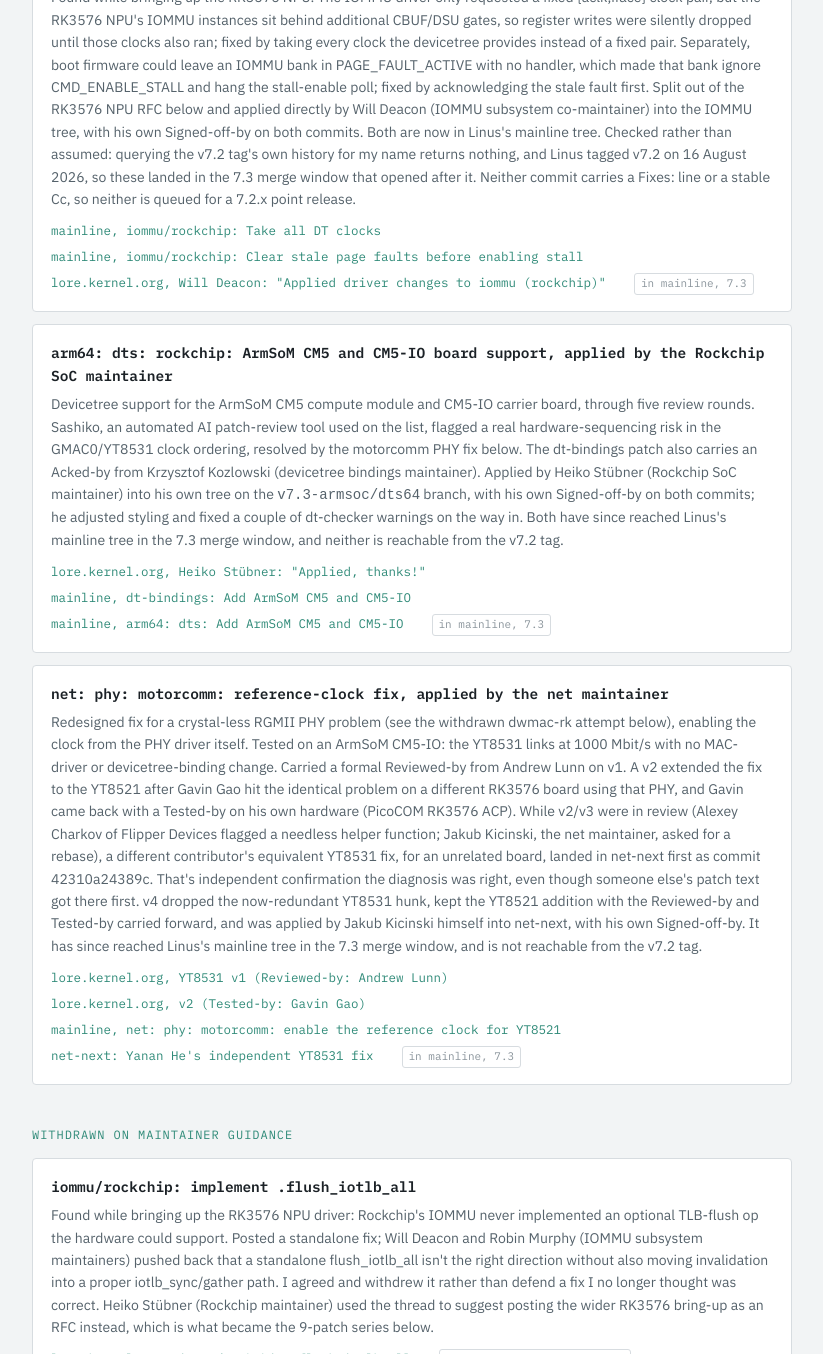
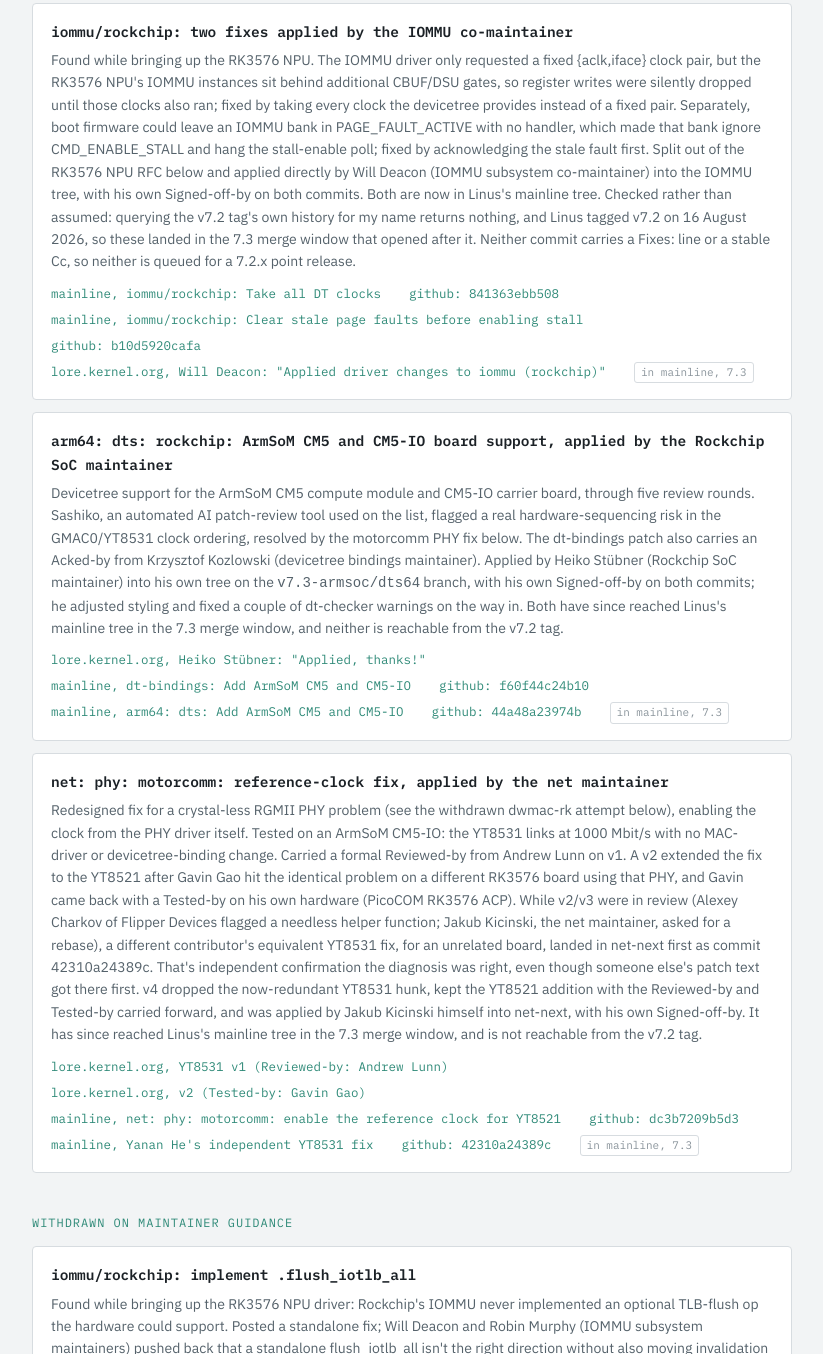
Before and after one commit to gahingwoo/gahingwoo.com, a plain HTML site: page evidence/index.html in a window 1280 px wide. Shown: the part 1068-2422 px from the top of the page, without its empty margins (228-1051 px from the left). Drawn offline with Linux system fonts and the light colour scheme.

Commit message:
Add GitHub links to kernel commits
Add GitHub mirror links alongside the existing git.kernel.org commit links for kernel entries, and update the surrounding copy to explain why both sources are listed. Also rename the section label to reflect that these commits are merged into mainline Linux.

```diff
--- a/evidence/index.html
+++ b/evidence/index.html
@@ -204,7 +204,7 @@
   <h1>Evidence Appendix</h1>
   <p class="lede">A plain list of the claims I make about my own work, each with a link to the original public record: a merged commit, a review thread, or a published DOI. Nothing here is summarised from memory; every line links to a source you can check yourself.</p>
   <p class="lede">Full profile, all repositories: <a href="https://github.com/gahingwoo" target="_blank" rel="noopener" style="color:var(--accent)">github.com/gahingwoo</a></p>
-  <p class="lede" style="font-family:'IBM Plex Mono',ui-monospace,monospace;font-size:13px;color:var(--ink-faint)">Last updated 23 August 2026. Where an earlier claim of mine turned out to be wrong, the entry says so rather than being quietly deleted.</p>
+  <p class="lede" style="font-family:'IBM Plex Mono',ui-monospace,monospace;font-size:13px;color:var(--ink-faint)">Last updated 23 August 2026. Where an earlier claim of mine turned out to be wrong, the entry says so rather than being quietly deleted. Kernel commits are linked twice, once to git.kernel.org and once to the GitHub mirror of the same tree, because git.kernel.org's bot check can take a while on an older machine.</p>
 
   <div class="name-note">
     <strong>A note on names.</strong> The Linux kernel mailing list requires patches to be signed off with a real legal name, so kernel and IOMMU work below is under <strong>Jiaxing Hu</strong>. Everywhere else (GitHub, this site), I go by my handle, <strong><a href="https://github.com/gahingwoo" target="_blank" rel="noopener" style="color:inherit">gahingwoo</a></strong> (Ga Hing Woo). "Jiaxing Hu" alone is a common name that returns many unrelated people in search results, so if you're trying to verify any of this independently, searching gahingwoo or following the direct links below is more reliable than searching my legal name on its own.
@@ -231,14 +231,16 @@
     </div>
   </div>
 
-  <div class="group-label">Applied by maintainer</div>
+  <div class="group-label">Merged into mainline Linux</div>
 
   <div class="entry">
     <p class="entry-title">iommu/rockchip: two fixes applied by the IOMMU co-maintainer</p>
     <p class="entry-desc">Found while bringing up the RK3576 NPU. The IOMMU driver only requested a fixed {aclk,iface} clock pair, but the RK3576 NPU's IOMMU instances sit behind additional CBUF/DSU gates, so register writes were silently dropped until those clocks also ran; fixed by taking every clock the devicetree provides instead of a fixed pair. Separately, boot firmware could leave an IOMMU bank in PAGE_FAULT_ACTIVE with no handler, which made that bank ignore CMD_ENABLE_STALL and hang the stall-enable poll; fixed by acknowledging the stale fault first. Split out of the RK3576 NPU RFC below and applied directly by Will Deacon (IOMMU subsystem co-maintainer) into the IOMMU tree, with his own Signed-off-by on both commits. Both are now in Linus's mainline tree. Checked rather than assumed: querying the v7.2 tag's own history for my name returns nothing, and Linus tagged v7.2 on 16 August 2026, so these landed in the 7.3 merge window that opened after it. Neither commit carries a Fixes: line or a stable Cc, so neither is queued for a 7.2.x point release.</p>
     <div class="entry-meta">
       <a href="https://git.kernel.org/pub/scm/linux/kernel/git/torvalds/linux.git/commit/?id=841363ebb5082a06c69ac34719e26659fe63dbd6" target="_blank" rel="noopener">mainline, iommu/rockchip: Take all DT clocks</a>
+      <a href="https://github.com/torvalds/linux/commit/841363ebb5082a06c69ac34719e26659fe63dbd6" target="_blank" rel="noopener">github: 841363ebb508</a>
       <a href="https://git.kernel.org/pub/scm/linux/kernel/git/torvalds/linux.git/commit/?id=b10d5920cafa292ee3cab9c20f813da4fe4f00b8" target="_blank" rel="noopener">mainline, iommu/rockchip: Clear stale page faults before enabling stall</a>
+      <a href="https://github.com/torvalds/linux/commit/b10d5920cafa292ee3cab9c20f813da4fe4f00b8" target="_blank" rel="noopener">github: b10d5920cafa</a>
       <a href="https://lore.kernel.org/all/178507139795.2055528.4355657426833307310.b4-ty@kernel.org/" target="_blank" rel="noopener">lore.kernel.org, Will Deacon: "Applied driver changes to iommu (rockchip)"</a>
       <span class="tag">in mainline, 7.3</span>
     </div>
@@ -250,7 +252,9 @@
     <div class="entry-meta">
       <a href="https://lore.kernel.org/all/178526609483.300371.1972096741019410847.b4-ty@sntech.de/" target="_blank" rel="noopener">lore.kernel.org, Heiko Stübner: "Applied, thanks!"</a>
       <a href="https://git.kernel.org/pub/scm/linux/kernel/git/torvalds/linux.git/commit/?id=f60f44c24b10fe7fd1fa76b360646def1bea193a" target="_blank" rel="noopener">mainline, dt-bindings: Add ArmSoM CM5 and CM5-IO</a>
+      <a href="https://github.com/torvalds/linux/commit/f60f44c24b10fe7fd1fa76b360646def1bea193a" target="_blank" rel="noopener">github: f60f44c24b10</a>
       <a href="https://git.kernel.org/pub/scm/linux/kernel/git/torvalds/linux.git/commit/?id=44a48a23974b86d2c551afbabee15ad70b249df5" target="_blank" rel="noopener">mainline, arm64: dts: Add ArmSoM CM5 and CM5-IO</a>
+      <a href="https://github.com/torvalds/linux/commit/44a48a23974b86d2c551afbabee15ad70b249df5" target="_blank" rel="noopener">github: 44a48a23974b</a>
       <span class="tag">in mainline, 7.3</span>
     </div>
   </div>
@@ -262,7 +266,9 @@
       <a href="https://lore.kernel.org/all/20260719034555.3623003-1-gahing@gahingwoo.com/" target="_blank" rel="noopener">lore.kernel.org, YT8531 v1 (Reviewed-by: Andrew Lunn)</a>
       <a href="https://lore.kernel.org/all/CAK2JjQU28+Q5ZU1atm09tuMp=P0gd63L7xY-8dX3G5weS9Heeg@mail.gmail.com/" target="_blank" rel="noopener">lore.kernel.org, v2 (Tested-by: Gavin Gao)</a>
       <a href="https://git.kernel.org/pub/scm/linux/kernel/git/torvalds/linux.git/commit/?id=dc3b7209b5d32194b9088fb40f1787130f34ea5e" target="_blank" rel="noopener">mainline, net: phy: motorcomm: enable the reference clock for YT8521</a>
-      <a href="https://git.kernel.org/pub/scm/linux/kernel/git/netdev/net-next.git/commit/?id=42310a24389c" target="_blank" rel="noopener">net-next: Yanan He's independent YT8531 fix</a>
+      <a href="https://github.com/torvalds/linux/commit/dc3b7209b5d32194b9088fb40f1787130f34ea5e" target="_blank" rel="noopener">github: dc3b7209b5d3</a>
+      <a href="https://git.kernel.org/pub/scm/linux/kernel/git/torvalds/linux.git/commit/?id=42310a24389c1bdda82e4c30750a6b72e98238d1" target="_blank" rel="noopener">mainline, Yanan He's independent YT8531 fix</a>
+      <a href="https://github.com/torvalds/linux/commit/42310a24389c1bdda82e4c30750a6b72e98238d1" target="_blank" rel="noopener">github: 42310a24389c</a>
       <span class="tag">in mainline, 7.3</span>
     </div>
   </div>
```
